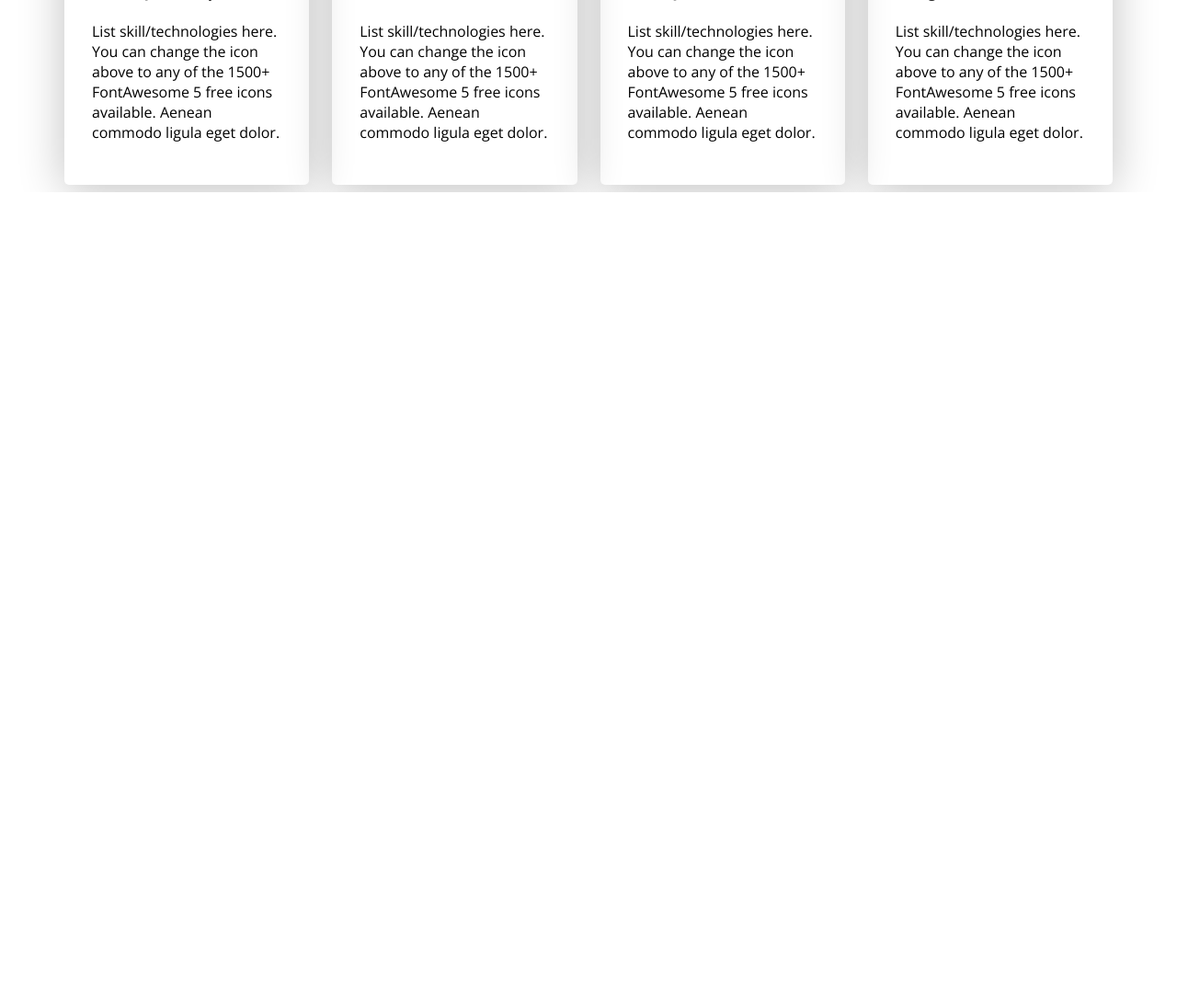
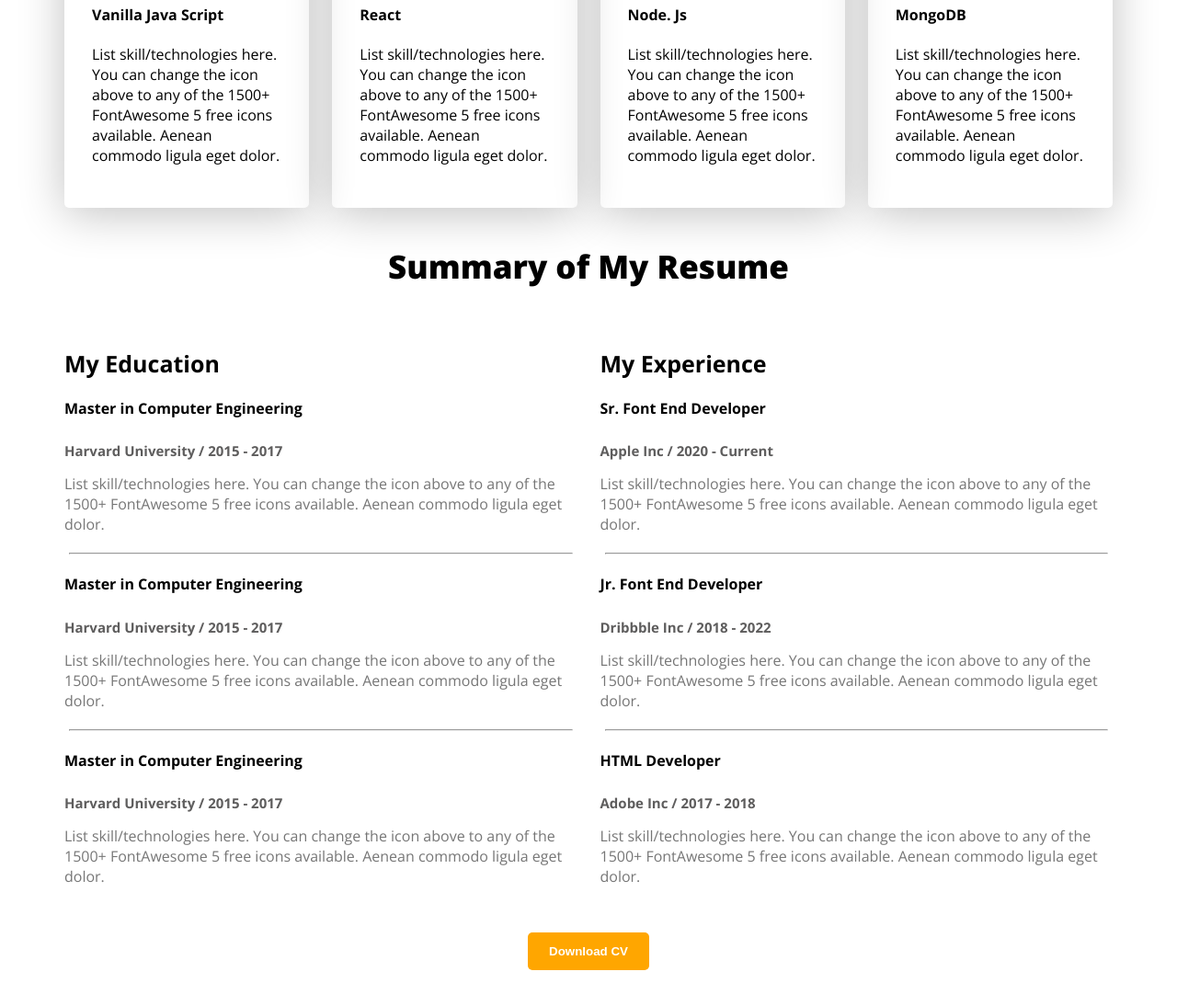
Before and after one commit to abuHuraira920/new-website, a plain HTML site: page index.html in a window 1280 px wide. Shown: the part 1940-3034 px from the top of the page at 92% size. Before the commit the page ends 2149 px from the top, so only its background shows below. Drawn offline with nearby package versions, Linux system fonts and the light colour scheme.

Commit message:
resume section added

```diff
--- a/index.html
+++ b/index.html
@@ -104,6 +104,63 @@
 
 
         </section>
+        <section class="resume">
+            <h3 class="section-title">Summary of My Resume</h3>
+            <div class="resume-container">
+
+                <div class="resume-colume">
+                    <h3 class="resume-colume-title">My Education</h3>
+                    <div class="experience">
+                        <h4 class="experience-title">Master in Computer Engineering
+                        </h4>
+                        <h5 class="experience-sub-title">Harvard University / 2015 - 2017</h5>
+                        <div class="experience-des">List skill/technologies here. You can change the icon above
+to any of the 1500+ FontAwesome 5 free icons available. Aenean commodo ligula eget dolor.</div>
+                    </div>
+                    <hr>
+                    <div class="experience">
+                        <h4 class="experience-title">Master in Computer Engineering</h4>
+                        <h5 class="experience-sub-title">Harvard University / 2015 - 2017</h5>
+                        <div class="experience-des">List skill/technologies here. You can change the icon above
+to any of the 1500+ FontAwesome 5 free icons available. Aenean commodo ligula eget dolor.</div>
+                    </div>
+                    <hr>
+                    <div class="experience">
+                        <h4 class="experience-title">Master in Computer Engineering</h4>
+                        <h5 class="experience-sub-title">Harvard University / 2015 - 2017</h5>
+                        <div class="experience-des">List skill/technologies here. You can change the icon above
+to any of the 1500+ FontAwesome 5 free icons available. Aenean commodo ligula eget dolor.</div>
+                    </div>
+                </div>
+                <div class="resume-colume">
+                    <h3 class="resume-colume-title">My Experience</h3>
+                    <div class="experience">
+                        <h4 class="experience-title">Sr. Font End Developer</h4>
+                        <h5 class="experience-sub-title">Apple Inc / 2020 - Current</h5>
+                        <div class="experience-des">List skill/technologies here. You can change the icon above
+to any of the 1500+ FontAwesome 5 free icons available. Aenean commodo ligula eget dolor.</div>
+                    </div>
+                    <hr>
+                    <div class="experience">
+                        <h4 class="experience-title">Jr. Font End Developer</h4>
+                        <h5 class="experience-sub-title">Dribbble Inc / 2018 - 2022</h5>
+                        <div class="experience-des">List skill/technologies here. You can change the icon above
+to any of the 1500+ FontAwesome 5 free icons available. Aenean commodo ligula eget dolor.</div>
+                    </div>
+                    <hr>
+                    <div class="experience">
+                        <h4 class="experience-title">HTML Developer</h4>
+                       <h5 class="experience-sub-title">Adobe Inc / 2017 - 2018</h5>
+                        <div class="experience-des">List skill/technologies here. You can change the icon above
+to any of the 1500+ FontAwesome 5 free icons available. Aenean commodo ligula eget dolor.</div>
+                    </div>
+                </div>
+            </div>
+            <div class="text-center resume-button">
+                <button class="btn-primary">Download CV</button>
+            </div>
+
+        </section>
 
     </main>
 
--- a/styles/set.css
+++ b/styles/set.css
@@ -124,3 +124,41 @@ main{
     border-radius: 5px;
     box-shadow: 0px 6px 50px 0px rgb(193, 193, 193);
 }
+
+/*resume container*/
+.resume-container{
+
+    display: flex;
+    gap: 25px;
+}
+.experience-des{
+
+    color: #767676;
+}
+.experience-sub-title{
+
+    color: #5e5d5d;
+    font-size: 15px;
+    margin-bottom: 15px;
+}
+.resume-colume-title{
+    color: black;
+    font-size: 25px;
+    margin-bottom: 20px;
+}
+.resume hr{
+    margin: 20px 5px;
+}
+.resume-button {
+    text-align: center;
+    margin: 40px;
+    padding: 10px 0px 20px;
+}
+.section-title{
+    text-align: center;
+    margin: 30px;
+    padding: 10px 0px 10px;
+    font-weight: 800;
+
+
+}
```
